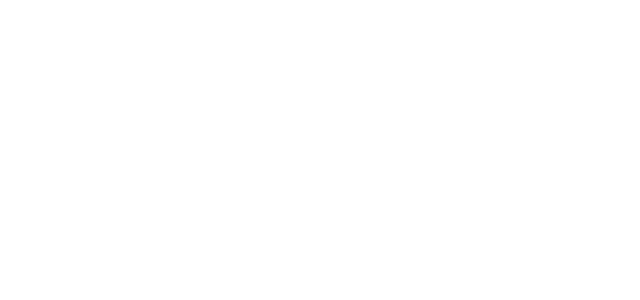
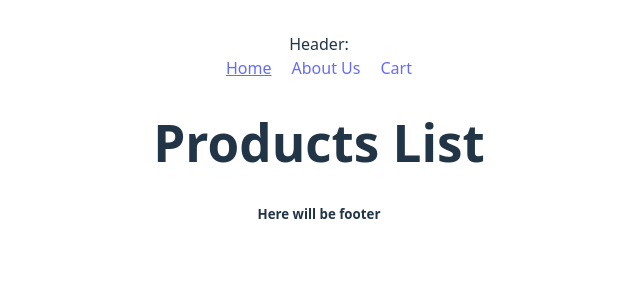
Before and after one commit to m-chabanov/react-tech-shop, a React (Vite) app: page / in a window 1280 px wide. Shown: the top 300 px of the page, without its empty margins (321-961 px from the left). Built offline with nearby package versions, Linux system fonts and the light colour scheme.

Commit message:
Added Router. Added dummy layouts. Added localization for navigation

```diff
--- a/src/App.css
+++ b/src/App.css
@@ -4,3 +4,11 @@
   padding: 2rem;
   text-align: center;
 }
+
+.top-nav-link {
+  padding: 15px 10px;
+}
+
+.top-nav-link.active {
+  text-decoration: underline;
+}
--- a/src/App.jsx
+++ b/src/App.jsx
@@ -1,11 +1,34 @@
 import '@/i18n/index';
-import { useTranslation } from 'react-i18next';
+import { BrowserRouter, Route, Routes } from 'react-router-dom';
+import PublicLayout from '@/components/layouts/public/PublicLayout';
+import CleanLayout from '@/components/layouts/clean/CleanLayout';
+import Home from '@/pages/Home';
+import About from '@/pages/About';
+import ProductDetails from '@/pages/ProductDetails';
+import Cart from '@/pages/Cart';
+import NotFound from '@/pages/NotFound';
+import Checkout from '@/pages/Checkout';
 import './App.css';
 
 function App() {
-  const { t } = useTranslation();
-
-  return <div className="app"></div>;
+  return (
+    <BrowserRouter>
+      <div className="app">
+        <Routes>
+          <Route element={<PublicLayout />} path="/">
+            <Route element={<Home />} index />
+            <Route element={<About />} path="about" />
+            <Route element={<ProductDetails />} path="product/:id" />
+            <Route element={<Cart />} path="cart" />
+            <Route element={<NotFound />} path="*" />
+          </Route>
+          <Route element={<CleanLayout />} path="/checkout">
+            <Route element={<Checkout />} index />
+          </Route>
+        </Routes>
+      </div>
+    </BrowserRouter>
+  );
 }
 
 export default App;
--- /dev/null
+++ b/src/components/layouts/clean/CleanLayout.jsx
@@ -0,0 +1,11 @@
+import { Outlet } from 'react-router-dom';
+
+function CleanLayout() {
+  return (
+    <>
+      <Outlet />
+    </>
+  );
+}
+
+export default CleanLayout;
--- /dev/null
+++ b/src/components/layouts/public/PublicLayout.jsx
@@ -0,0 +1,15 @@
+import { Outlet } from 'react-router-dom';
+import Header from './parts/Header';
+import Footer from './parts/Footer';
+
+function PublicLayout() {
+  return (
+    <>
+      <Header />
+      <Outlet />
+      <Footer />
+    </>
+  );
+}
+
+export default PublicLayout;
--- /dev/null
+++ b/src/components/layouts/public/parts/Footer.jsx
@@ -0,0 +1,9 @@
+function Footer() {
+  return (
+    <footer>
+      <h5>Here will be footer</h5>
+    </footer>
+  );
+}
+
+export default Footer;
--- /dev/null
+++ b/src/components/layouts/public/parts/Header.jsx
@@ -0,0 +1,12 @@
+import Menu from '@/components/layouts/public/parts/Menu';
+
+function Header() {
+  return (
+    <header>
+      Header:
+      <Menu />
+    </header>
+  );
+}
+
+export default Header;
--- /dev/null
+++ b/src/components/layouts/public/parts/Menu.jsx
@@ -0,0 +1,21 @@
+import { useTranslation } from 'react-i18next';
+import { NavLink } from 'react-router-dom';
+
+function Menu() {
+  const { t } = useTranslation();
+  return (
+    <div>
+      <NavLink to="/" className="top-nav-link">
+        {t('navigation.home')}
+      </NavLink>
+      <NavLink to="/about" className="top-nav-link">
+        {t('navigation.about')}
+      </NavLink>
+      <NavLink to="/cart" className="top-nav-link">
+        {t('navigation.cart')}
+      </NavLink>
+    </div>
+  );
+}
+
+export default Menu;
--- a/src/i18n/locales/en.json
+++ b/src/i18n/locales/en.json
@@ -1,9 +1,14 @@
 {
-  "products": {
-    "productsList": "Products List"
+  "navigation": {
+    "home": "Home",
+    "about": "About Us",
+    "cart": "Cart"
   },
   "errors": {
     "somethingWentWrong": "Something Went Wrong"
+  },
+  "products": {
+    "productsList": "Products List"
   },
   "about": {
     "aboutUs": "About Us"
--- a/src/i18n/locales/ua.json
+++ b/src/i18n/locales/ua.json
@@ -1,9 +1,14 @@
 {
-  "products": {
-    "productsList": "Список продуктів"
+  "navigation": {
+    "home": "Домашня сторінка",
+    "about": "Про нас",
+    "cart": "Кошик"
   },
   "errors": {
     "somethingWentWrong": "Щось пішло не так..."
+  },
+  "products": {
+    "productsList": "Список продуктів"
   },
   "about": {
     "aboutUs": "Про нас"
```
